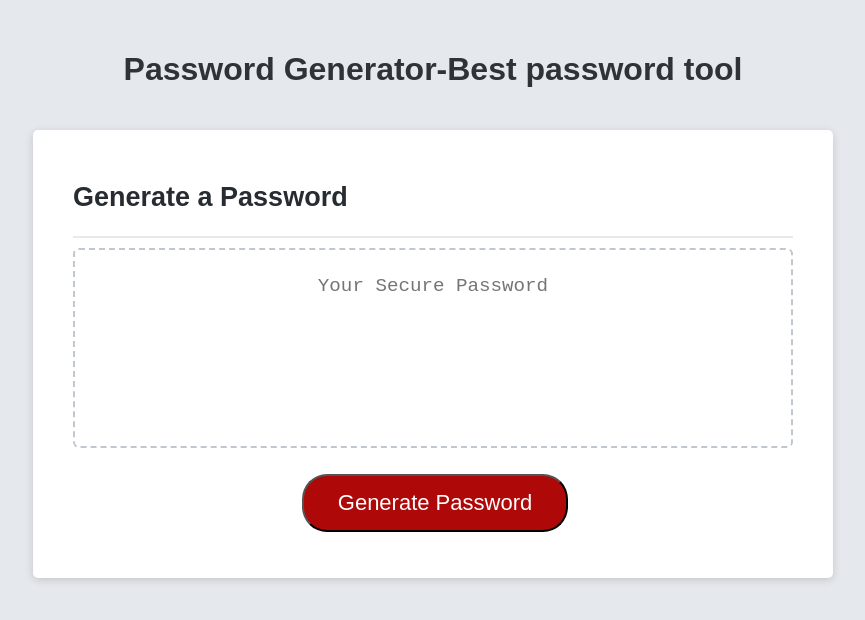
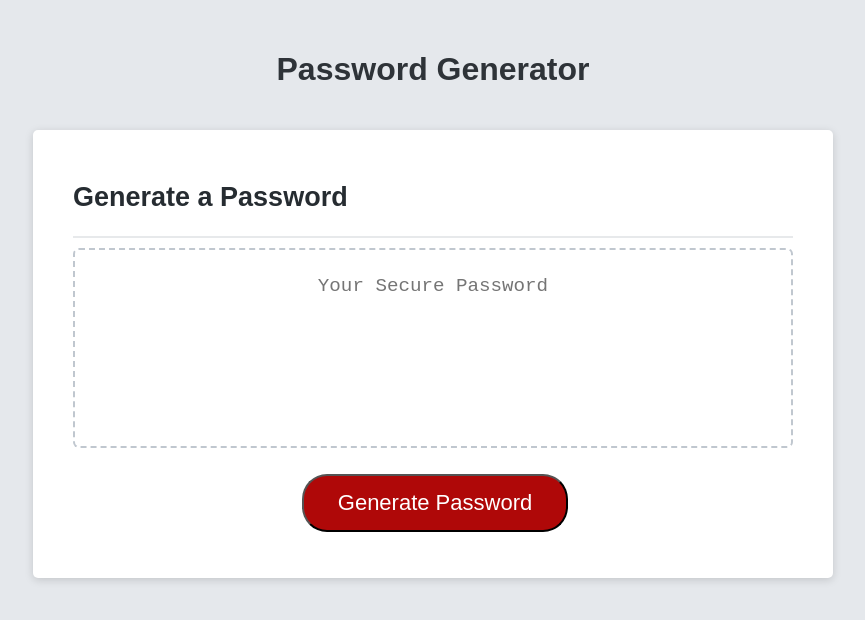
Before and after one commit to Amritpal-Kaur0/Unique-Password-Generator, a plain HTML site: page index.html in a window 1280 px wide. Shown: the whole page, without its empty margins (207-1072 px from the left). Drawn offline with Linux system fonts and the light colour scheme.

Commit message:
Update index.html

```diff
--- a/index.html
+++ b/index.html
@@ -4,13 +4,13 @@
     <meta charset="UTF-8" >
     <meta name="viewport" content="width=device-width, initial-scale=1.0" >
     <meta http-equiv="X-UA-Compatible" content="ie=edge" >
-    <title>Password Generator</title>
+    <title>Password Generator-Best Password Tool</title>
     <link rel="stylesheet" href="./Develop/style.css" >
   </head>
   <body>
     <div class="wrapper">
       <header>
-        <h1>Password Generator-Best password tool</h1>
+        <h1>Password Generator</h1>
       </header>
       <div class="card">
         <div class="card-header">
```
